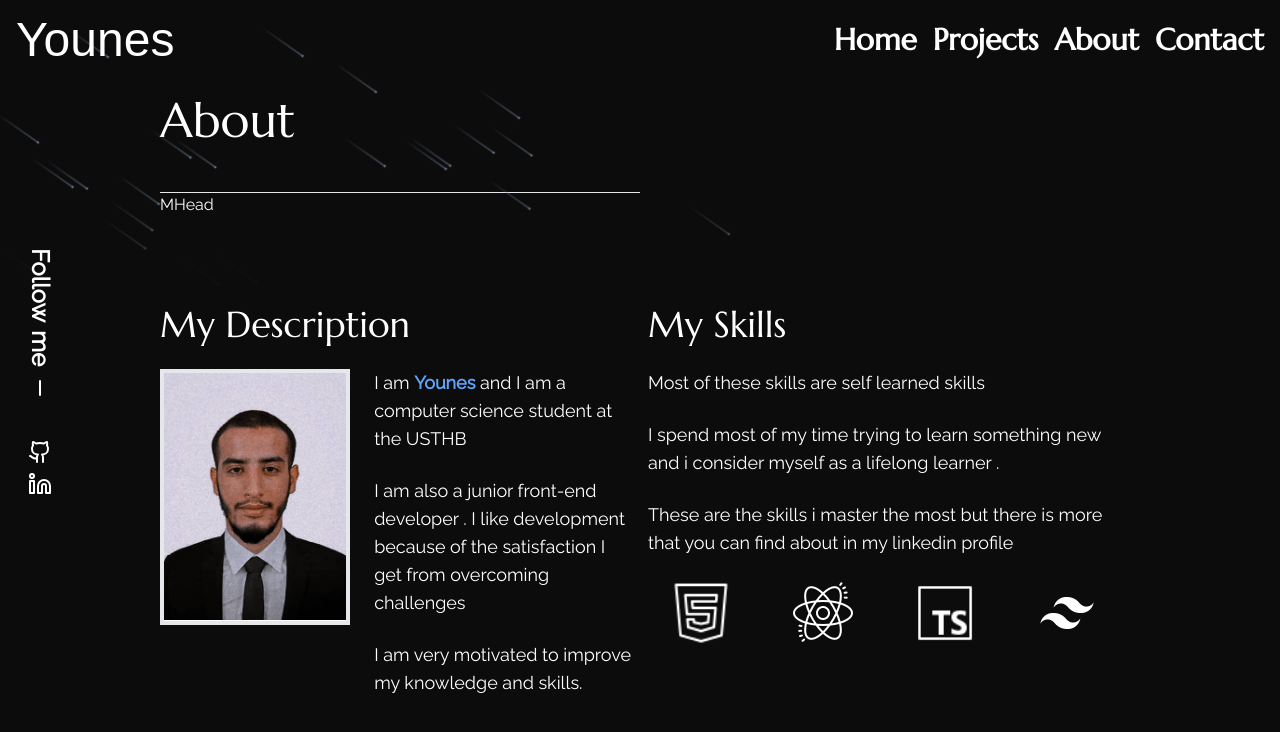
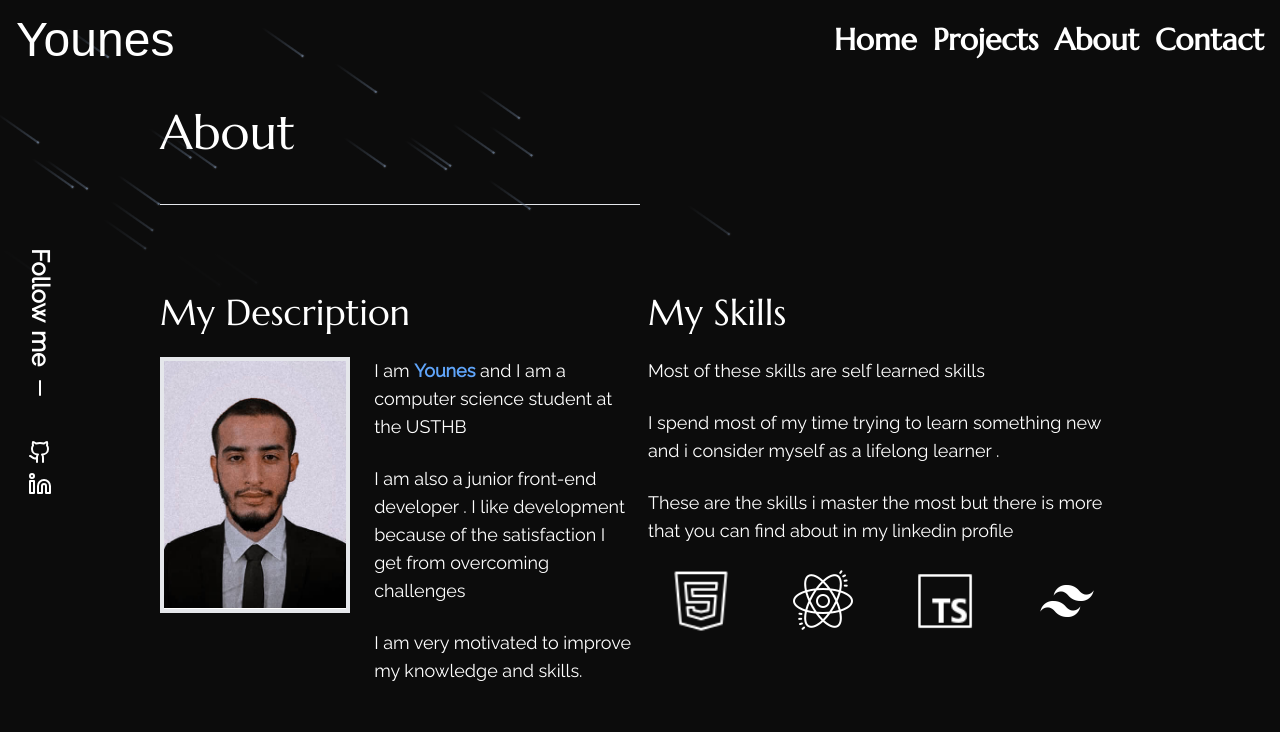
Before and after one commit to Younes-khadraoui/Portfolio, a Next.js app: page /about in a window 1280 px wide. Shown: the top 732 px of the page. Built offline with nearby package versions, Linux system fonts and the light colour scheme.

Commit message:
[FIX] fixed small mistakes

```diff
--- a/src/pages/about.tsx
+++ b/src/pages/about.tsx
@@ -15,7 +15,6 @@ const About = () => {
       <div className="Title">
         <h1 className="text-5xl mb-4 py-8 font-marcellus ">About</h1>
         <hr className="lg:w-1/2" />
-        MHead
       </div>
       {/* My description */}
       <div className="grid grid-cols-1 lg:grid-cols-2 gap-4">
--- a/src/pages/projects.tsx
+++ b/src/pages/projects.tsx
@@ -13,7 +13,6 @@ const Projects = () => {
       <div className="Title">
         <h1 className="text-5xl mb-4 py-8 font-marcellus">Projects</h1>
         <hr className="lg:w-1/2" />
-        MH
       </div>
 
       <div className="grid lg:grid-cols-3 gap-4">
```
